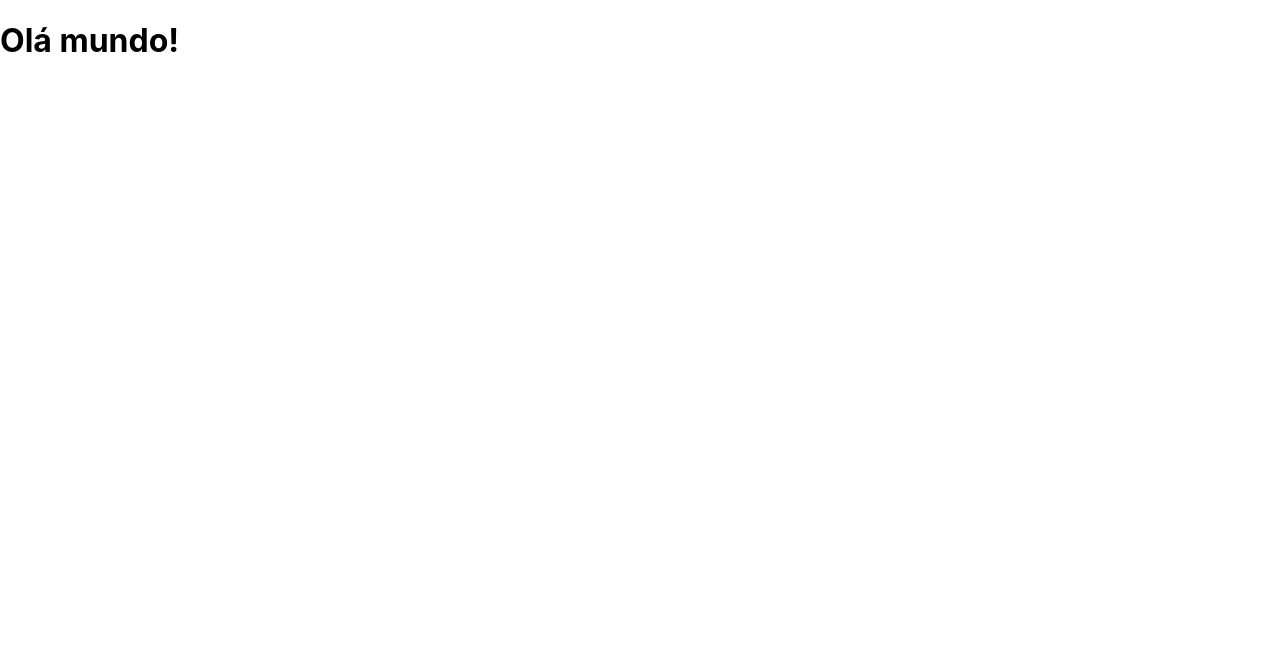
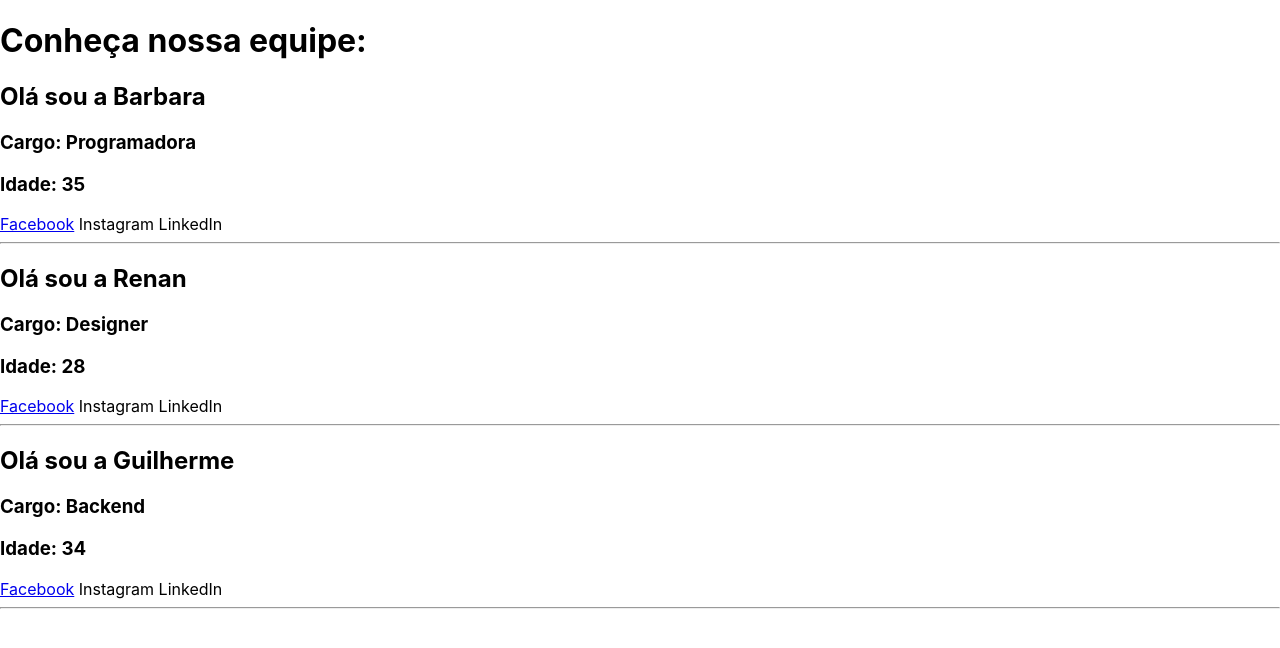
Before and after one commit to BarbaraDainese/react_udemy, a React (Create React App) app in the folder meusite/: page / in a window 1280 px wide. Shown: the top 648 px of the page. Built offline with nearby package versions, Linux system fonts and the light colour scheme.

Commit message:
state e components

```diff
--- a/meusite/src/App.js
+++ b/meusite/src/App.js
@@ -1,9 +1,47 @@
 import React from 'react';
+
+const Equipe = (props) => {
+    return (
+        <div>
+            <Sobre nome={props.nome} cargo={props.cargo}
+                idade={props.idade}/>
+            <Social fb={props.facebook}/>
+            <hr/>
+        </div>
+    )
+}
+
+const Sobre = (props) =>{
+    return(
+        <div>
+            <h2> Olá sou  a {props.nome}</h2>
+            <h3>Cargo: {props.cargo}</h3>
+            <h3>Idade: {props.idade}</h3>
+        </div>
+    );
+}
+
+const Social = (props) =>{
+    return(
+        <div>
+            <a href={props.fb}> Facebook</a>
+            <a> Instagram</a>
+            <a> LinkedIn</a>
+        </div>
+    )
+}
 
 function App(){
     return (
         <div>
-            <h1>Olá mundo!</h1>
+            <h1>Conheça nossa equipe:</h1>
+            <Equipe nome="Barbara" cargo="Programadora" idade="35"
+                facebook="https://google.com"/>
+            <Equipe nome="Renan" cargo="Designer" idade="28"
+                facebook="https://google.com"/>
+            <Equipe nome="Guilherme" cargo="Backend" idade="34"
+                facebook="https://google.com"/>
+
         </div>
     );
 }
```
